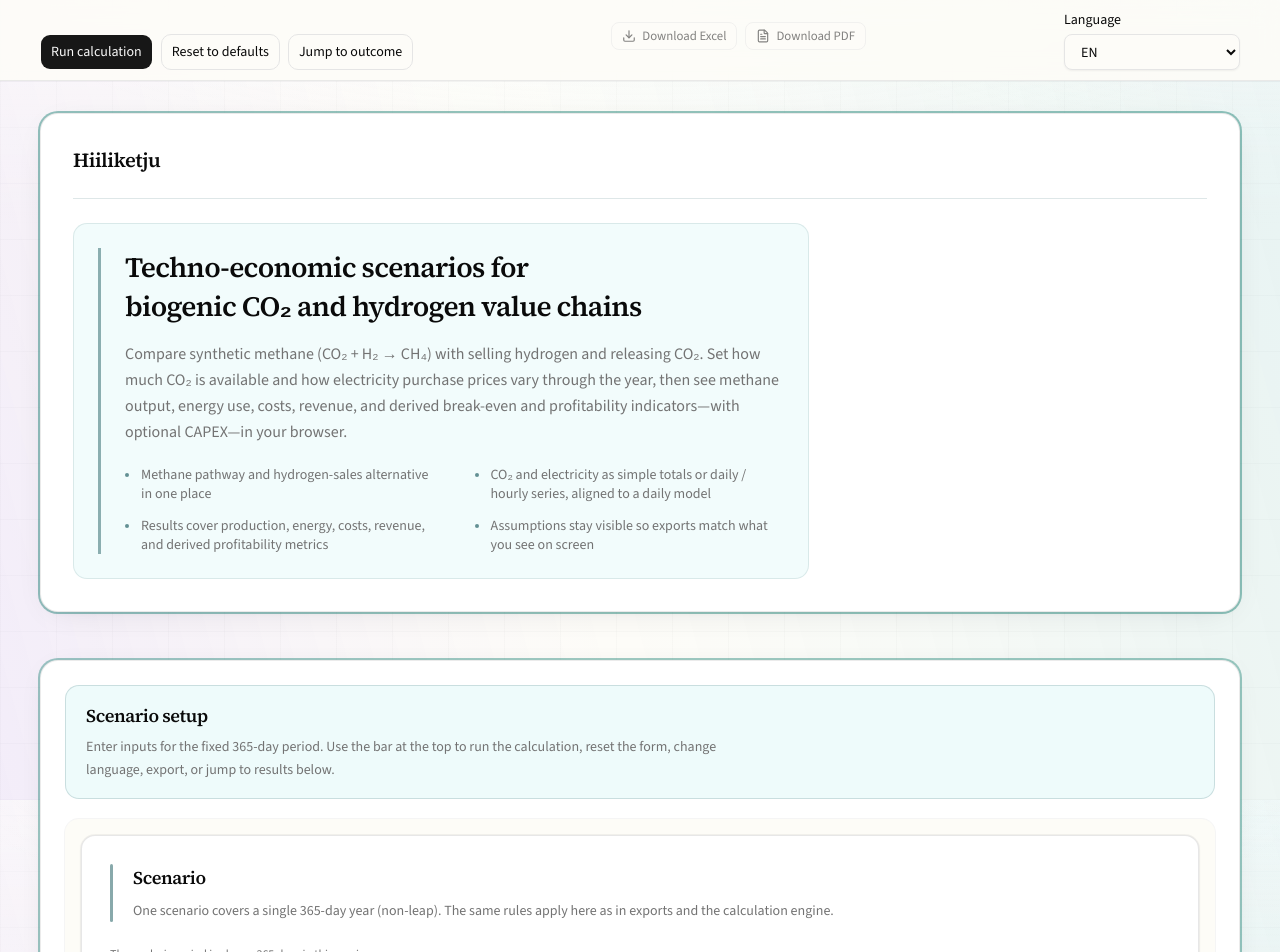
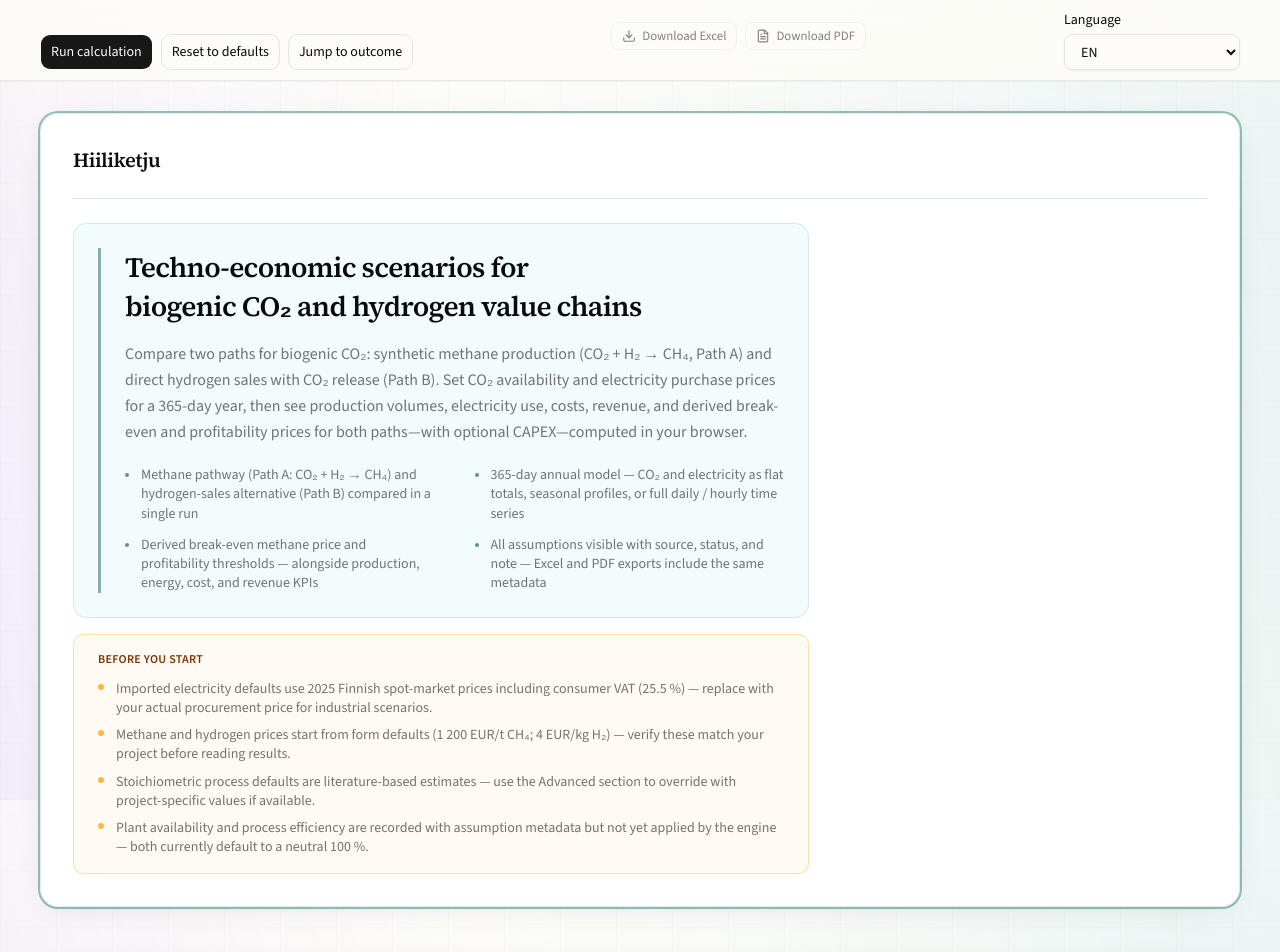
Before and after one commit to patubaxx/hiiliketju-lab, a Next.js app: page / in a window 1280 px wide. Shown: the top 952 px of the page. Built offline with nearby package versions, Linux system fonts and the light colour scheme.

Commit message:
WP19 homepage guidance

```diff
--- a/src/app/layout.tsx
+++ b/src/app/layout.tsx
@@ -23,7 +23,7 @@ const geistMono = Geist_Mono({
 export const metadata: Metadata = {
   title: "Hiiliketju",
   description:
-    "Techno-economic scenario calculator: compare CO₂ + H₂ → CH₄ with hydrogen sales, with time-varying electricity purchase prices and CO₂ inputs.",
+    "Browser-based techno-economic tool for biogenic CO₂ value chains: compare synthetic methane production (CO₂ + H₂ → CH₄) with hydrogen sales, with configurable electricity purchase prices and full assumption transparency.",
 };
 
 export default function RootLayout({
--- a/src/features/scenario/input-ui/scenario-input-app.tsx
+++ b/src/features/scenario/input-ui/scenario-input-app.tsx
@@ -275,6 +275,30 @@ export function ScenarioInputApp() {
                   </li>
                 </ul>
               </div>
+            </div>
+            {/* --- Before interpreting results: key caveats to check before reading results --- */}
+            <div className="mt-4 rounded-lg border border-amber-500/30 bg-amber-500/5 px-5 py-4 sm:max-w-[46rem] sm:px-6">
+              <p className="text-xs font-semibold uppercase tracking-wide text-amber-900 dark:text-amber-100">
+                {t("app.hero.beforeYouRun.title")}
+              </p>
+              <ul className="mt-3 space-y-2 text-sm leading-snug text-muted-foreground">
+                <li className="flex gap-3">
+                  <span className="mt-[5px] h-1.5 w-1.5 shrink-0 rounded-full bg-amber-500/70" aria-hidden />
+                  <span>{t("app.hero.beforeYouRun.item1")}</span>
+                </li>
+                <li className="flex gap-3">
+                  <span className="mt-[5px] h-1.5 w-1.5 shrink-0 rounded-full bg-amber-500/70" aria-hidden />
+                  <span>{t("app.hero.beforeYouRun.item2")}</span>
+                </li>
+                <li className="flex gap-3">
+                  <span className="mt-[5px] h-1.5 w-1.5 shrink-0 rounded-full bg-amber-500/70" aria-hidden />
+                  <span>{t("app.hero.beforeYouRun.item3")}</span>
+                </li>
+                <li className="flex gap-3">
+                  <span className="mt-[5px] h-1.5 w-1.5 shrink-0 rounded-full bg-amber-500/70" aria-hidden />
+                  <span>{t("app.hero.beforeYouRun.item4")}</span>
+                </li>
+              </ul>
             </div>
           </div>
         </div>
--- a/src/i18n/messages/en.ts
+++ b/src/i18n/messages/en.ts
@@ -7,16 +7,27 @@ export const en = {
     hero: {
       headline: "Techno-economic scenarios for biogenic CO₂ and hydrogen value chains",
       lead:
-        "Compare synthetic methane (CO₂ + H₂ → CH₄) with selling hydrogen and releasing CO₂. Set how much CO₂ is available and how electricity purchase prices vary through the year, then see methane output, energy use, costs, revenue, and derived break-even and profitability indicators—with optional CAPEX—in your browser.",
-      bullet1: "Methane pathway and hydrogen-sales alternative in one place",
-      bullet2: "CO₂ and electricity as simple totals or daily / hourly series, aligned to a daily model",
-      bullet3: "Results cover production, energy, costs, revenue, and derived profitability metrics",
-      bullet4: "Assumptions stay visible so exports match what you see on screen",
+        "Compare two paths for biogenic CO₂: synthetic methane production (CO₂ + H₂ → CH₄, Path A) and direct hydrogen sales with CO₂ release (Path B). Set CO₂ availability and electricity purchase prices for a 365-day year, then see production volumes, electricity use, costs, revenue, and derived break-even and profitability prices for both paths—with optional CAPEX—computed in your browser.",
+      bullet1: "Methane pathway (Path A: CO₂ + H₂ → CH₄) and hydrogen-sales alternative (Path B) compared in a single run",
+      bullet2: "365-day annual model — CO₂ and electricity as flat totals, seasonal profiles, or full daily / hourly time series",
+      bullet3: "Derived break-even methane price and profitability thresholds — alongside production, energy, cost, and revenue KPIs",
+      bullet4: "All assumptions visible with source, status, and note — Excel and PDF exports include the same metadata",
+      beforeYouRun: {
+        title: "Before you start",
+        item1:
+          "Imported electricity defaults use 2025 Finnish spot-market prices including consumer VAT (25.5 %) — replace with your actual procurement price for industrial scenarios.",
+        item2:
+          "Methane and hydrogen prices start from form defaults (1 200 EUR/t CH₄; 4 EUR/kg H₂) — verify these match your project before reading results.",
+        item3:
+          "Stoichiometric process defaults are literature-based estimates — use the Advanced section to override with project-specific values if available.",
+        item4:
+          "Plant availability and process efficiency are recorded with assumption metadata but not yet applied by the engine — both currently default to a neutral 100 %.",
+      },
     },
     shell: {
       setupTitle: "Scenario setup",
       setupLead:
-        "Enter inputs for the fixed 365-day period. Use the bar at the top to run the calculation, reset the form, change language, export, or jump to results below.",
+        "Work top to bottom: CO₂ availability → electricity purchase price → economics → advanced assumptions (if needed). Use the bar at the top to run, reset, change language, export, or jump to results.",
       actionsCardTitle: "Calculation",
       resultsReady: "Outcome section below is populated from the latest run.",
       resultsPending: "Run the calculation to fill the outcome section.",
--- a/src/i18n/messages/fi.ts
+++ b/src/i18n/messages/fi.ts
@@ -7,16 +7,27 @@ export const fi = {
     hero: {
       headline: "Teknis-taloudelliset skenaariot biologisen CO₂:n ja vedyn arvoketjuille",
       lead:
-        "Vertaa synteettistä metaania (CO₂ + H₂ → CH₄) tilanteeseen, jossa myyt vetyä ja CO₂ pääsee vapaaksi. Kerro, miten paljon CO₂:ta on tarjolla ja miten sähkön hankintahinta vaihtelee vuoden aikana, ja katso metaanintuotanto, energia, kustannukset, tulot sekä laskennasta johdetut kriittiset ja tavoitekannattavuusluvut—halutessasi CAPEX mukana—suoraan selaimessa.",
-      bullet1: "Metaanipolku ja vedynmyyntivaihtoehto samassa näkymässä",
-      bullet2: "CO₂ ja sähkö joko yhteenvetona tai päivä- tai tuntitasolla, yhdenmukaistettuna päivittäiseen malliin",
-      bullet3: "Tulokset: tuotanto, energia, kustannukset, tulot ja johdetut kannattavuusluvut",
-      bullet4: "Oletukset näkyvät läpi, jotta näyttö ja vienti pysyvät linjassa",
+        "Vertaa kahta biologisen CO₂:n arvoketjuvaihtoehtoa: synteettistä metaania (CO₂ + H₂ → CH₄, polku A) ja vetyä, joka myydään suoraan ja CO₂ vapautetaan (polku B). Aseta CO₂:n saatavuus ja sähkön hankintahinnat 365 päivän vuodelle ja katso tuotantomäärät, sähkönkulutus, kustannukset, tulot sekä johdetut kannattavuushinnat molemmille poluille — halutessasi CAPEX mukana — suoraan selaimessa.",
+      bullet1: "Metaanipolku (polku A: CO₂ + H₂ → CH₄) ja vedynmyyntivaihtoehto (polku B) samassa ajossa",
+      bullet2: "365 päivän vuosimalli — CO₂ ja sähkö tasaisena, kausiluonteisena tai päivittäisenä/tuntikohtaisena aikasarjana",
+      bullet3: "Johdettu kriittinen metaanihinta ja kannattavuuskynnykset — tuotanto-, energia-, kustannus- ja tuloKPI:iden rinnalla",
+      bullet4: "Kaikki oletukset näkyvissä lähde-, tila- ja huomiotietoineen — Excel- ja PDF-viennit sisältävät samat metatiedot",
+      beforeYouRun: {
+        title: "Ennen kuin aloitat",
+        item1:
+          "Tuodut sähkön oletushinnat perustuvat vuoden 2025 suomalaisiin pörssisähkön hintoihin ja sisältävät kuluttajan ALV:n (25,5 %) — korvaa teollisuusskenaarioissa omalla hankintahinnalla.",
+        item2:
+          "Metaanin ja vedyn hinnat alkavat lomakkeen oletuksista (1 200 EUR/t CH₄; 4 EUR/kg H₂) — varmista ennen tulosten lukemista, että ne vastaavat projektiasi.",
+        item3:
+          "Stoikiometriset prosessioletukset ovat kirjallisuuspohjaisia arvioita — korvaa ne Edistyneet oletukset -osiossa, jos sinulla on projektikohtaisia arvoja.",
+        item4:
+          "Laitoksen käytettävyys ja prosessin hyötysuhde kirjataan oletusmetatietoineen, mutta laskentamoottori ei vielä käytä niitä — oletusarvo on neutraali 100 %.",
+      },
     },
     shell: {
       setupTitle: "Skenaarion määritys",
       setupLead:
-        "Täytä kentät kiinteälle 365 päivän jaksolle. Yläpalkista käynnistät laskennan, nollaat lomakkeen, vaihdat kieltä, viennit ja voit hypätä suoraan tuloksiin.",
+        "Etene ylhäältä alas: CO₂:n saatavuus → sähkön hankintahinta → talousparametrit → edistyneet oletukset (tarvittaessa). Yläpalkin kautta voit käynnistää laskennan, nollata, vaihtaa kieltä, viedä tulokset tai siirtyä suoraan tuloksiin.",
       actionsCardTitle: "Laskenta",
       resultsReady: "Alla oleva tulososio näyttää viimeisimmän ajon tulokset.",
       resultsPending: "Suorita laskenta täyttääksesi tulososion.",
--- a/src/i18n/messages/sv.ts
+++ b/src/i18n/messages/sv.ts
@@ -7,16 +7,27 @@ export const sv = {
     hero: {
       headline: "Teknik-ekonomiska scenarier för biogent CO₂ och väte i värdekedjor",
       lead:
-        "Jämför syntetisk metan (CO₂ + H₂ → CH₄) med att sälja väte och släppa CO₂. Ange hur mycket CO₂ som finns och hur inköpspriset för el varierar under året, och se metanproduktion, energi, kostnader, intäkter samt härledda break-even- och lönsamhetsindikatorer—valfritt med CAPEX—direkt i webbläsaren.",
-      bullet1: "Metanvägen och väteförsäljningsalternativet i samma vy",
-      bullet2: "CO₂ och el som enkla totaler eller dag- / timserier, förenade till en daglig modell",
-      bullet3: "Resultat: produktion, energi, kostnader, intäkter och härledda lönsamhetsmått",
-      bullet4: "Antaganden syns hela vägen så att vy och export hänger ihop",
+        "Jämför två värdekedjevägar för biogent CO₂: syntetisk metanproduktion (CO₂ + H₂ → CH₄, väg A) och direkt väteförsäljning med CO₂-frisläppning (väg B). Ange CO₂-tillgång och inköpspriser för el för ett 365-dagarsår och se produktionsvolymer, elanvändning, kostnader, intäkter och härledda lönsamhetspriser för båda vägarna — valfritt med CAPEX — beräknade i webbläsaren.",
+      bullet1: "Metanvägen (väg A: CO₂ + H₂ → CH₄) och väteförsäljningsalternativet (väg B) jämförs i en körning",
+      bullet2: "365-dagars årsmodell — CO₂ och el som jämna totaler, säsongsprofiler eller fullständiga dags- / tidsserier",
+      bullet3: "Härlett break-even-metanpris och lönsamhetströsklar — bredvid produktion, energi, kostnader och intäktsnyckeltal",
+      bullet4: "Alla antaganden synliga med källa, status och notering — Excel- och PDF-exporter inkluderar samma metadata",
+      beforeYouRun: {
+        title: "Innan du startar",
+        item1:
+          "Importerade elpriser använder Finlands spotmarknadspriser för 2025 inklusive konsumentmoms (25,5 %) — ersätt med ditt faktiska inköpspris för industriella scenarier.",
+        item2:
+          "Metan- och vätgaspriser startar från formulärets standardvärden (1 200 EUR/t CH₄; 4 EUR/kg H₂) — kontrollera att de stämmer med ditt projekt innan du läser resultaten.",
+        item3:
+          "Stökiometriska processantaganden är litteraturbaserade uppskattningar — åsidosätt i avsnittet Avancerade antaganden om du har projektspecifika värden.",
+        item4:
+          "Anläggningstillgänglighet och processeffektivitet registreras med antagandemetadata men används ännu inte av beräkningsmotorn — båda är för tillfället neutral 100 %.",
+      },
     },
     shell: {
       setupTitle: "Scenarioinställning",
       setupLead:
-        "Fyll i värden för den fasta 365-dagarsperioden. I fältet överst kör du beräkningen, återställer formuläret, byter språk, exporterar och kan gå direkt till resultatet nedan.",
+        "Arbeta uppifrån och ned: CO₂-tillgång → inköpspris för el → ekonomi → avancerade antaganden (vid behov). Använd fältet överst för att köra beräkningen, återställa, byta språk, exportera eller gå direkt till resultaten.",
       actionsCardTitle: "Beräkning",
       resultsReady: "Utfallssektionen nedan visar resultat från senaste körningen.",
       resultsPending: "Kör beräkningen för att fylla utfallssektionen.",
```
Also changed, not shown: 2 other files (tests, documents, lock files or other folders).
